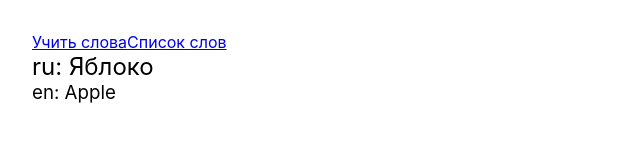
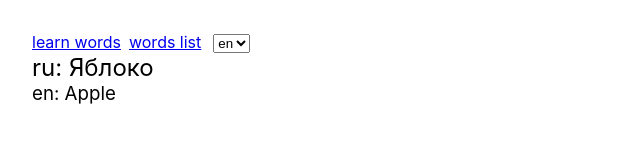
Before and after one commit to NaMax66/word-cards, a Vue app: page / in a window 1280 px wide. Shown: the top 160 px of the page, without its empty margins (0-640 px from the left). Built offline with nearby package versions, Linux system fonts and the light colour scheme.

Commit message:
add i18n

```diff
--- a/package.json
+++ b/package.json
@@ -12,6 +12,7 @@
   "dependencies": {
     "pinia": "^2.0.23",
     "vue": "^3.2.41",
+    "vue-i18n": "^9.2.2",
     "vue-router": "^4.1.5"
   },
   "devDependencies": {
--- a/src/App.vue
+++ b/src/App.vue
@@ -1,12 +1,15 @@
 <script setup lang="ts">
 import { RouterView, RouterLink } from 'vue-router'
+import LangSwitcher from '@/components/LangSwitcher.vue'
+
 </script>
 
 <template>
   <header>
     <nav>
-      <RouterLink to="/">Учить слова</RouterLink>
-      <RouterLink to="/words-list">Список слов</RouterLink>
+      <RouterLink to="/">{{ $t('learn words') }}</RouterLink>
+      <RouterLink class="ml-2" to="/words-list">{{ $t('words list') }}</RouterLink>
+      <LangSwitcher class="ml-3 d-inline-block" />
     </nav>
   </header>
   <RouterView />
--- /dev/null
+++ b/src/assets/atomic.css
@@ -0,0 +1,13 @@
+.ml-1 {
+  margin-left: 4px !important;
+}
+.ml-2 {
+  margin-left: 8px !important;
+}
+.ml-3 {
+  margin-left: 12px !important;
+}
+
+.d-inline-block {
+  display: inline-block !important;
+}
--- a/src/assets/main.css
+++ b/src/assets/main.css
@@ -1,4 +1,5 @@
 @import './base.css';
+@import './atomic.css';
 
 #app {
   max-width: 1280px;
--- /dev/null
+++ b/src/components/LangSwitcher.vue
@@ -0,0 +1,13 @@
+<template>
+  <div>
+    <select v-model="$i18n.locale">
+      <option
+          v-for="locale in $i18n.availableLocales"
+          :key="`locale-${locale}`"
+          :value="locale"
+      >
+        {{ locale }}
+      </option>
+    </select>
+  </div>
+</template>
--- a/src/components/WordList.vue
+++ b/src/components/WordsTable.vue
@@ -20,7 +20,7 @@ export default defineComponent({
     <tbody>
     <tr>
       <td>Яблоко</td>
-      <td>Apple</td>
+      <td>{{ $t('test') }}</td>
     </tr>
     </tbody>
   </table>
--- a/src/main.ts
+++ b/src/main.ts
@@ -1,5 +1,6 @@
 import { createApp } from 'vue'
 import { createPinia } from 'pinia'
+import { createI18n } from 'vue-i18n'
 
 import App from './App.vue'
 import router from './router'
@@ -7,8 +8,23 @@ import router from './router'
 import './assets/main.css'
 
 const app = createApp(App)
+const i18n = createI18n({
+  locale: 'en',
+  fallbackLocale: 'en',
+  messages: {
+    en: {
+      'learn words': 'learn words',
+      'words list': 'words list'
+    },
+    ru: {
+      'learn words': 'учить слова',
+      'words list': 'список слов'
+    }
+  }
+})
 
 app.use(createPinia())
 app.use(router)
+app.use(i18n)
 
 app.mount('#app')
--- a/src/views/WordsList.vue
+++ b/src/views/WordsList.vue
@@ -1,8 +1,9 @@
 <script lang="ts">
 import { defineComponent } from 'vue'
-import WordList from "@/components/WordList.vue";
+import WordsTable from '@/components/WordsTable.vue'
 
 export default defineComponent({
+  components: { WordsTable },
   setup() {
     const firstLang = 'ru'
     const secondLang = 'en'
@@ -17,7 +18,7 @@ export default defineComponent({
 
 <template>
   <main>
-    <words-list />
+    <words-table  />
     <form>
       <label for="firstLang">{{ firstLang }}</label>
       <label for="secondLang">{{ secondLang }}</label>
```
Also changed, not shown: 1 other file (tests, documents, lock files or other folders).
